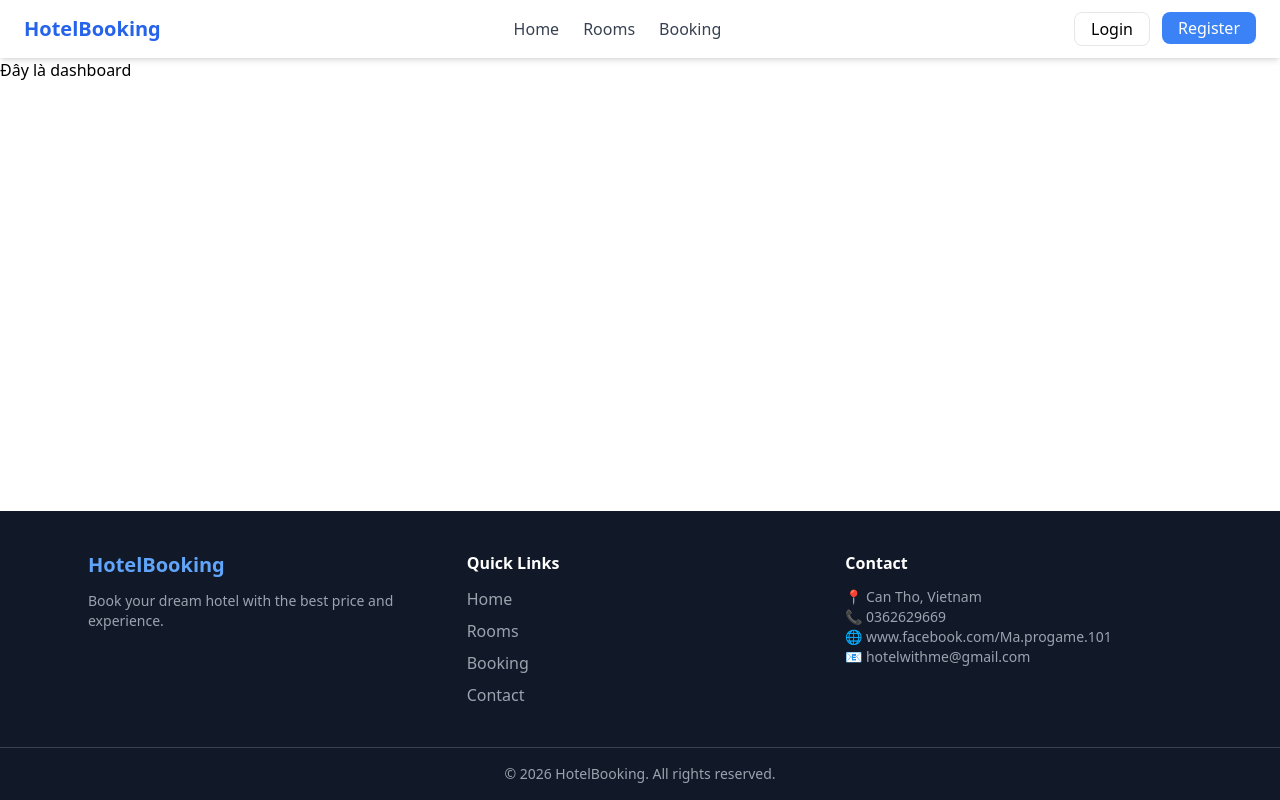
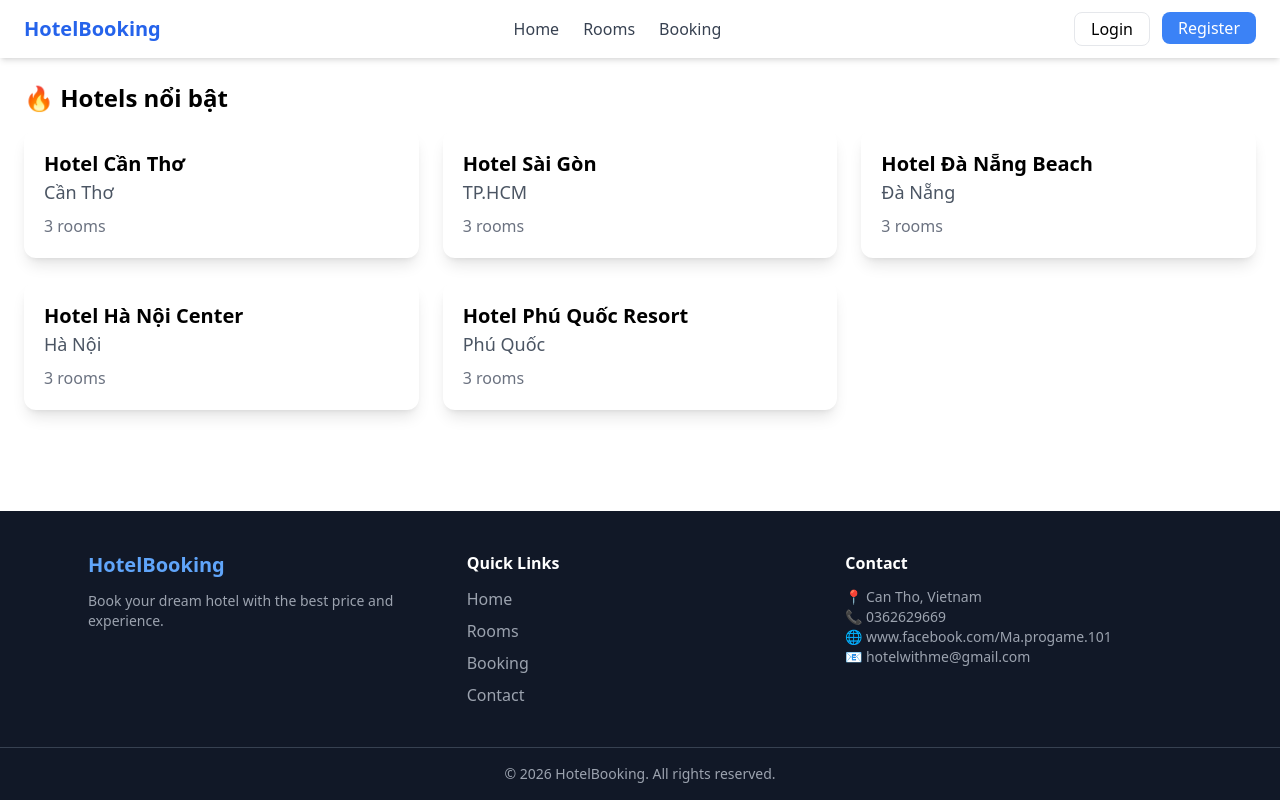
Before and after one commit to khoicoder/Ecormere-FE-Web-React-Hotel-FE, a React (Create React App) app: page / in a window 1280 px wide. Built offline with nearby package versions, Linux system fonts and the light colour scheme.

Commit message:
Khoi - add featuHotelCard  and RoomeCard, Detail,...

```diff
--- /dev/null
+++ b/src/components/hotel/HotelCard.jsx
@@ -0,0 +1,15 @@
+export default function HotelCard({ hotel, onClick }) {
+  return (
+    <div
+      onClick={() => onClick(hotel)}
+      className="cursor-pointer bg-white shadow-lg rounded-xl p-5 hover:scale-105 transition"
+    >
+      <h2 className="text-xl font-semibold">{hotel.name}</h2>
+      <h3 className="text-lg text-gray-600">{hotel.location}</h3>
+
+      <p className="text-gray-500 mt-2">
+        {hotel.rooms.length || 0} rooms
+      </p>
+    </div>
+  );
+}
--- /dev/null
+++ b/src/components/room/RoomCard.jsx
@@ -0,0 +1,24 @@
+export default function RoomCard({ room }) {
+  const statusColor =
+    room.status === "available"
+      ? "text-green-500"
+      : room.status === "booked"
+      ? "text-red-500"
+      : "text-yellow-500";
+
+  return (
+    <div className="bg-white shadow-md rounded-lg p-4">
+        <h2 className="text-lg font-semibold">{room.name}</h2>
+
+      <p className={`mt-2 text-sm font-medium ${statusColor}`}>
+        {room.status}
+      </p>
+
+
+
+      {/* <p className="text-gray-500 text-sm mt-2">
+        {room.description}
+      </p> */}
+    </div>
+  );
+}
--- a/src/screens/Home/Home.Detail.jsx
+++ b/src/screens/Home/Home.Detail.jsx
@@ -1,10 +1,149 @@
-export default function HomeDetail() {
+  import {useEffect, useState} from "react";
+  import HotelCard from "../../components/hotel/HotelCard";
+  import RoomCard from "../../components/room/RoomCard";
+  // import { getHotels } from "../../services/hotelService"; // bật khi có BE
+  export default function HomeDetail() {
+  const [hotels , setHotels] = useState([]);
+  const [selectedHotel, setSelectedHotel] = useState(null);
+  const localHotels = [
+  {
+    id: 101,
+    name: "Hotel Cần Thơ",
+    location: "Cần Thơ",
+    rating: 4.5,
+    priceFrom: 350000,
+    image: "https://picsum.photos/400/250?random=1",
+    description: "Khách sạn trung tâm, gần bến Ninh Kiều",
+    rooms: [
+      { id: 1011, name: "Room 101", type: "Single", price: 350000, status: "available" },
+      { id: 1012, name: "Room 102", type: "Double", price: 500000, status: "booked" },
+      { id: 1013, name: "Room 103", type: "VIP", price: 800000, status: "maintenance" },
+    ],
+  },
 
+  {
+    id: 102,
+    name: "Hotel Sài Gòn",
+    location: "TP.HCM",
+    rating: 4.8,
+    priceFrom: 500000,
+    image: "https://picsum.photos/400/250?random=2",
+    description: "View thành phố cực đẹp",
+    rooms: [
+      { id: 1021, name: "Room 201", type: "Single", price: 500000, status: "available" },
+      { id: 1022, name: "Room 202", type: "Double", price: 700000, status: "booked" },
+      { id: 1023, name: "Room 203", type: "VIP", price: 1200000, status: "available" },
+    ],
+  },
 
+  {
+    id: 103,
+    name: "Hotel Đà Nẵng Beach",
+    location: "Đà Nẵng",
+    rating: 4.7,
+    priceFrom: 450000,
+    image: "https://picsum.photos/400/250?random=3",
+    description: "Gần biển, view đẹp",
+    rooms: [
+      { id: 1031, name: "Room 301", type: "Single", price: 450000, status: "available" },
+      { id: 1032, name: "Room 302", type: "Double", price: 650000, status: "available" },
+      { id: 1033, name: "Room 303", type: "VIP", price: 1000000, status: "booked" },
+    ],
+  },
 
+  {
+    id: 104,
+    name: "Hotel Hà Nội Center",
+    location: "Hà Nội",
+    rating: 4.6,
+    priceFrom: 400000,
+    image: "https://picsum.photos/400/250?random=4",
+    description: "Ngay phố cổ, tiện đi lại",
+    rooms: [
+      { id: 1041, name: "Room 401", type: "Single", price: 400000, status: "available" },
+      { id: 1042, name: "Room 402", type: "Double", price: 600000, status: "booked" },
+      { id: 1043, name: "Room 403", type: "VIP", price: 950000, status: "maintenance" },
+    ],
+  },
 
-    return (
+  {
+    id: 105,
+    name: "Hotel Phú Quốc Resort",
+    location: "Phú Quốc",
+    rating: 4.9,
+    priceFrom: 900000,
+    image: "https://picsum.photos/400/250?random=5",
+    description: "Resort nghỉ dưỡng cao cấp",
+    rooms: [
+      { id: 1051, name: "Room 501", type: "Villa", price: 2000000, status: "available" },
+      { id: 1052, name: "Room 502", type: "Deluxe", price: 1500000, status: "booked" },
+      { id: 1053, name: "Room 503", type: "VIP", price: 2500000, status: "available" },
+    ],
+  },
+];
+  useEffect(() => {
+    setHotels(localHotels);
+    console.log("Loaded hotels:", localHotels);
 
-        <p>Đây là dashboard</p>
+      // 👉 sau này bật API thì mở đoạn dưới
+      /*
+      const fetchHotels = async () => {
+        try {
+          const res = await getHotels();
+          setHotels(res.data);
+        } catch (err) {
+          console.error("API error:", err);
+          setHotels(localHotels); // fallback
+        }
+      };
+      fetchHotels();
+      */
+  }, []);
 
-    ) }
+console.log("selectedHotel:", selectedHotel);
+
+  return (
+      <div className="p-6">
+
+        {/* ===== LIST HOTEL ===== */}
+        {!selectedHotel && (
+          <>
+            <h1 className="text-2xl font-bold mb-4">🔥 Hotels nổi bật</h1>
+
+            <div className="grid grid-cols-1 md:grid-cols-3 gap-6">
+              {hotels?.map((hotel) => (
+                <HotelCard
+                  key={hotel.id}
+                  hotel={hotel}
+                  onClick={setSelectedHotel}
+                />
+              ))}
+            </div>
+          </>
+        )}
+
+        {/* ===== LIST ROOMS ===== */}
+        {selectedHotel && (
+          <>
+            <button
+              onClick={() => setSelectedHotel(null)}
+              className="mb-4 text-blue-500"
+            >
+              ← Back
+            </button>
+
+            <h1 className="text-2xl font-bold mb-4">
+              {selectedHotel?.name} - Rooms
+            </h1>
+            <h2 className="text-lg text-gray-600">{selectedHotel?.location}</h2>
+
+            <div className="grid grid-cols-1 md:grid-cols-3 gap-6">
+              {selectedHotel?.rooms?.map((room) => (
+                <RoomCard key={room.id} room={room}/>
+              ))}
+            </div>
+          </>
+        )}
+      </div>
+    );
+  }
--- /dev/null
+++ b/src/services/hotelService.js
@@ -0,0 +1,8 @@
+import api from "./api";
+export const getHotels = async () => {
+     return api.get("/api/hotels");
+};
+
+export const getHotelById = async (id) => {
+     return api.get(`/api/hotels/${id}`);
+};
```
